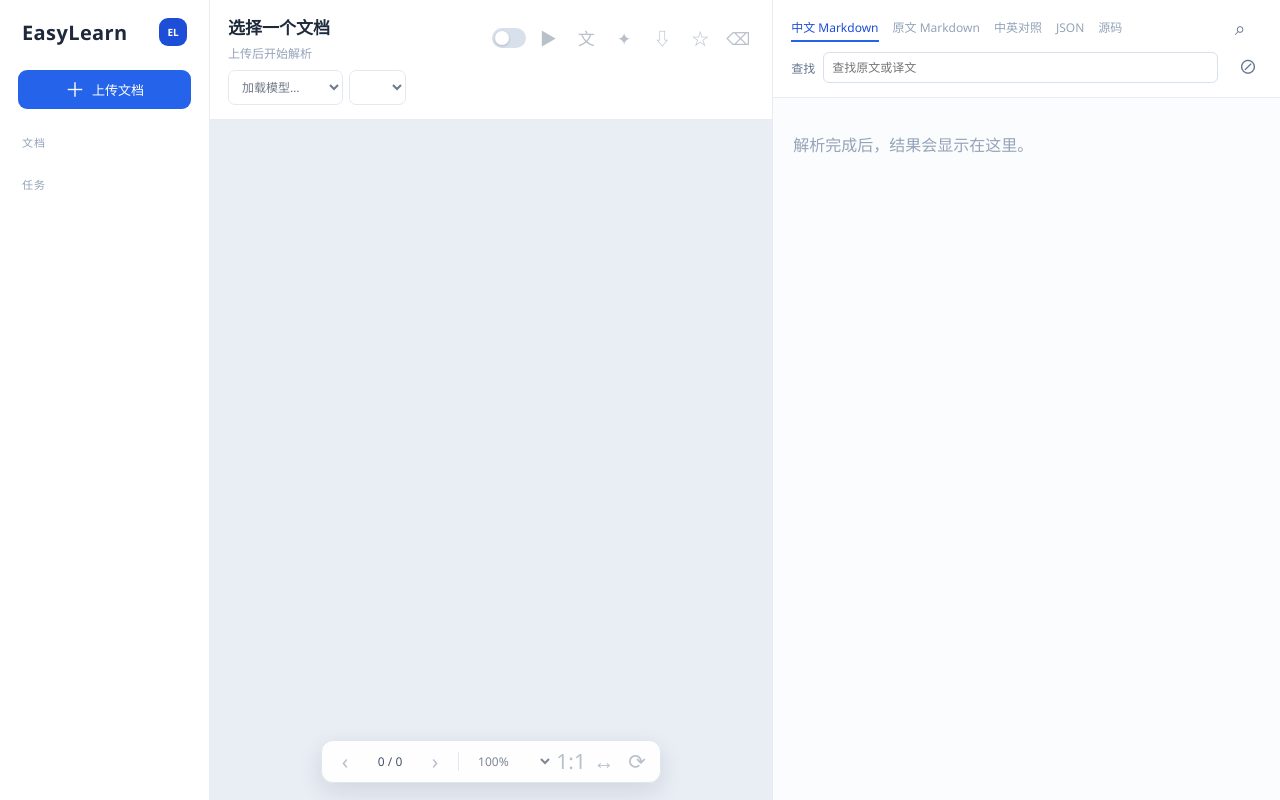
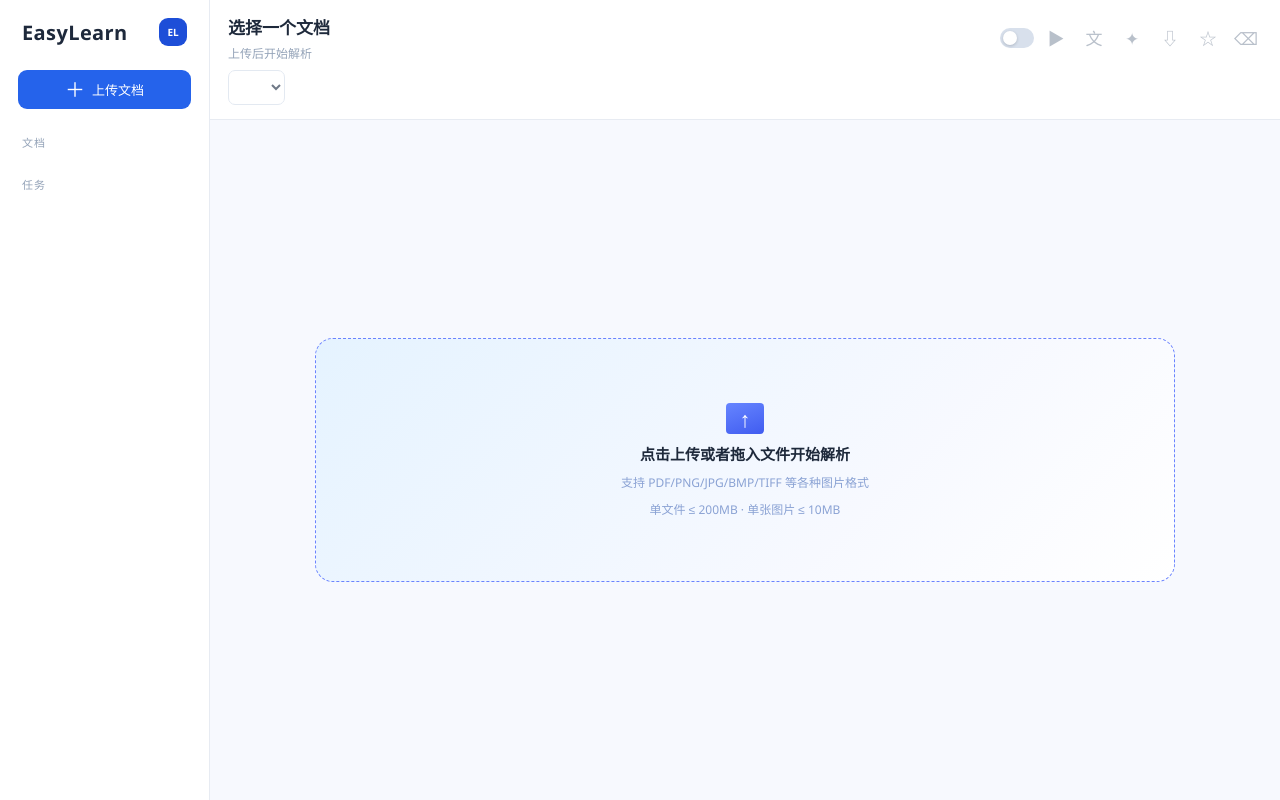
Before and after one commit to QWERDF007/EasyLearn, a FastAPI app: page / in a window 1280 px wide. Run offline with FastAPI, Linux system fonts and the light colour scheme; data that the repository does not hold is empty; parts of the project's set-up code (start-up, migrations or seed data) failed here and were passed over; some libraries are stand-ins or nearby versions.

Commit message:
完成工作台空态与模型选择收口

```diff
--- a/src/easylearn/static/app.css
+++ b/src/easylearn/static/app.css
@@ -18,6 +18,8 @@ button:disabled { cursor: not-allowed; opacity: .45; }
 .sr-only { position: absolute; width: 1px; height: 1px; padding: 0; margin: -1px; overflow: hidden; clip: rect(0, 0, 0, 0); white-space: nowrap; border: 0; }
 
 .app-shell { display: grid; grid-template-columns: 232px minmax(480px, 1.15fr) minmax(400px, .95fr); height: 100vh; overflow: hidden; }
+.app-shell.no-document .reader-column { grid-column: 2 / -1; border-right: 0; }
+.app-shell.no-document .result-column { display: none; }
 .sidebar { padding: 18px 14px; border-right: 1px solid var(--line); background: #fff; overflow: auto; }
 .brand-row { display: flex; align-items: center; justify-content: space-between; margin: 0 8px 24px; }
 .brand { font-size: 20px; font-weight: 700; letter-spacing: .02em; }
@@ -61,8 +63,8 @@ h1, h2 { margin: 0; font-size: 17px; }
 .document-identity h1 { overflow: hidden; text-overflow: ellipsis; white-space: nowrap; }
 .muted, .hint { color: var(--muted); font-size: 12px; }
 .topbar p { margin: 5px 0 0; }
-.topbar-models, .topbar-actions, .dialog-actions { display: flex; align-items: center; gap: 6px; flex-wrap: wrap; justify-content: flex-end; }
-.topbar-models select, .version-control select { max-width: 180px; padding: 7px 26px 7px 9px; border: 1px solid #d8e0ec; border-radius: 7px; background: #fff; color: #334155; font-size: 12px; }
+.topbar-version, .topbar-actions, .dialog-actions { display: flex; align-items: center; gap: 6px; flex-wrap: wrap; justify-content: flex-end; }
+.topbar-version select, .version-control select { max-width: 180px; padding: 7px 26px 7px 9px; border: 1px solid #d8e0ec; border-radius: 7px; background: #fff; color: #334155; font-size: 12px; }
 .version-control select { max-width: 150px; }
 .select-control { display: inline-flex; }
 .icon-button { display: inline-grid; place-items: center; padding: 0; border: 0; border-radius: 7px; background: transparent; color: var(--ink-soft); line-height: 1; }
@@ -95,6 +97,14 @@ h1, h2 { margin: 0; font-size: 17px; }
 .progress-footer { min-height: 20px; }
 .text-icon-button { padding: 3px 0; border: 0; background: transparent; color: var(--blue); font-size: 12px; }
 .text-icon-button:hover { color: #1d4ed8; }
+
+.empty-upload-state { display: grid; flex: 1; place-items: center; padding: 28px; background: #f7f9fe; }
+.empty-upload-dropzone { display: grid; width: min(100%, 860px); min-height: 244px; place-content: center; justify-items: center; gap: 9px; padding: 32px; border: 1px dashed #6b83ff; border-radius: 18px; background: linear-gradient(135deg, #e5f3ff, #f7f9ff 65%, #fff); color: #1e293b; cursor: pointer; transition: border-color .15s, box-shadow .15s, background .15s; }
+.empty-upload-dropzone:hover, .empty-upload-dropzone.is-dragover { border-color: var(--blue); background: linear-gradient(135deg, #dceeff, #f1f5ff 65%, #fff); box-shadow: 0 10px 30px #2563eb14; }
+.empty-upload-dropzone strong { font-size: 15px; font-weight: 600; }
+.empty-upload-dropzone > span:not(.empty-upload-icon) { color: #8aa2d4; font-size: 12px; }
+.empty-upload-icon { display: grid; width: 38px; height: 31px; place-items: center; border-radius: 4px; color: #fff; background: linear-gradient(160deg, #6685ff, #405cf0); font-size: 22px; line-height: 1; }
+.pdf-viewer[hidden] { display: none; }
 
 .pdf-viewer { position: relative; flex: 1; min-height: 0; overflow: auto; background: #e9edf4; outline: none; }
 .pdf-pages { display: grid; justify-items: center; gap: 18px; min-width: 100%; min-height: 100%; padding: 22px 22px 92px; }
@@ -192,7 +202,7 @@ h1, h2 { margin: 0; font-size: 17px; }
 @media (max-width: 1280px) {
   .app-shell { grid-template-columns: 210px minmax(420px, 1fr) minmax(360px, .9fr); }
   .topbar { grid-template-columns: minmax(0, 1fr) auto; gap: 8px; }
-  .topbar-models { grid-column: 1 / -1; grid-row: 2; justify-content: flex-start; }
+  .topbar-version { grid-column: 1 / -1; grid-row: 2; justify-content: flex-start; }
   .topbar-actions { grid-column: 2; grid-row: 1; }
 }
 @media (max-width: 1050px) {
--- a/src/easylearn/static/app.js
+++ b/src/easylearn/static/app.js
@@ -2,8 +2,6 @@ import { PdfReader } from "./pdf-viewer.js";
 
 const state = {
   documents: [],
-  models: [],
-  selectedModelId: null,
   document: null,
   parse: null,
   translations: new Map(),
@@ -27,6 +25,7 @@ const state = {
   busyButtons: new Set(),
   editingSourceBlockId: null,
   pendingDeleteDocumentId: null,
+  uploading: false,
   parseProgressTimer: null,
   documentLoadGeneration: 0,
   parseLoadGeneration: 0,
@@ -51,6 +50,7 @@ const pdfReader = new PdfReader($("#pdf-viewer"), {
     const select = $("#zoom-select");
     const value = String(Number(scale));
     select.value = [...select.options].some((option) => option.value === value) ? value : "";
+    $("#pdf-viewer").dataset.scale = String(scale);
   },
   onError(error) {
     notify(`PDF 加载失败：${error?.message || "未知错误"}`);
@@ -89,16 +89,6 @@ async function refreshHealth() {
   }
 }
 
-async function refreshModels() {
-  try {
-    state.models = await api("/api/mineru/models");
-    renderModelSelect();
-    syncToolbar();
-  } catch (error) {
-    notify(error.message);
-  }
-}
-
 function selectedParseId() {
   return state.document?.active_parse_id || state.document?.parse_results?.[0]?.parse_id || null;
 }
@@ -112,6 +102,7 @@ async function refreshDocuments() {
     entry.className = "document-item" + (
       state.document?.document_id === item.document_id ? " is-active" : ""
     );
+    entry.dataset.documentId = item.document_id;
     const open = document.createElement("button");
     open.type = "button";
     open.className = "document-open";
@@ -258,34 +249,6 @@ function renderVersionSelect(activeId = selectedParseId()) {
   select.disabled = !state.document?.parse_results?.length;
 }
 
-function renderModelSelect() {
-  const select = $("#model-select");
-  const previous = state.selectedModelId || select.value;
-  select.replaceChildren();
-  if (!state.models.length) {
-    const option = document.createElement("option");
-    option.value = "";
-    option.textContent = "未找到 MinerU 模型";
-    select.append(option);
-    select.disabled = true;
-    state.selectedModelId = null;
-    return;
-  }
-  const selected = state.models.find((item) => item.model_id === previous)
-    || state.models.find((item) => item.selected)
-    || state.models[0];
-  for (const model of state.models) {
-    const option = document.createElement("option");
-    option.value = model.model_id;
-    option.textContent = model.name;
-    option.title = "本地 MinerU VLM 模型";
-    option.selected = model.model_id === selected.model_id;
-    select.append(option);
-  }
-  state.selectedModelId = selected.model_id;
-  select.disabled = false;
-}
-
 function syncFavoriteButton() {
   const button = $("#favorite-button");
   const favorite = state.document?.favorite === true;
@@ -308,12 +271,21 @@ function syncToolbar() {
   $("#export-button").disabled = !hasParse || state.busyButtons.has("export-button");
   $("#favorite-button").disabled = !hasDocument;
   $("#delete-button").disabled = !hasDocument;
-  $("#model-select").disabled = !state.models.length;
   const isXlsx = Boolean(state.document?.name?.toLowerCase().endsWith(".xlsx"));
   $("#office-options").hidden = !isXlsx || !officeEnabled;
   $("#office-sheet").disabled = !isXlsx || !officeEnabled;
   $("#office-print-range").disabled = !isXlsx || !officeEnabled;
   $("#auto-translate").disabled = !hasDocument || !llmConfigured;
+  syncWorkspaceLayout();
+}
+
+function syncWorkspaceLayout() {
+  const hasDocument = Boolean(state.document);
+  const shell = document.querySelector(".app-shell");
+  shell.classList.toggle("has-document", hasDocument);
+  shell.classList.toggle("no-document", !hasDocument);
+  $("#empty-upload-state").hidden = hasDocument;
+  $("#pdf-viewer").hidden = !hasDocument;
 }
 
 async function withButtonBusy(buttonId, busyLabel, work) {
@@ -340,10 +312,6 @@ async function withButtonBusy(buttonId, busyLabel, work) {
 function parseRequestBody(scope = null) {
   const source = scope || {};
   const body = {};
-  const modelId = typeof source.model_id === "string"
-    ? source.model_id
-    : (!scope ? $("#model-select").value : "");
-  if (modelId) body.model_id = modelId;
   if (source.options && typeof source.options === "object") {
     body.options = source.options;
   }
@@ -1329,10 +1297,10 @@ async function retryTask(task) {
   }
 }
 
-$("#upload-form").addEventListener("submit", async (event) => {
-  event.preventDefault();
-  const file = $("#file-input").files[0];
-  if (!file) return;
+async function uploadDocument(file) {
+  if (!file || state.uploading) return;
+  state.uploading = true;
+  syncToolbar();
   try {
     const form = new FormData();
     form.append("file", file);
@@ -1347,11 +1315,35 @@ $("#upload-form").addEventListener("submit", async (event) => {
     await openDocument(item.document_id);
   } catch (error) {
     notify(error.message);
-  }
+  } finally {
+    $("#file-input").value = "";
+    state.uploading = false;
+    syncToolbar();
+  }
+}
+
+$("#upload-form").addEventListener("submit", (event) => {
+  event.preventDefault();
+  void uploadDocument($("#file-input").files[0]);
 });
 
 $("#file-input").addEventListener("change", () => {
   if ($("#file-input").files.length) $("#upload-form").requestSubmit();
+});
+
+const emptyUploadState = $("#empty-upload-state");
+emptyUploadState.addEventListener("dragover", (event) => {
+  event.preventDefault();
+  $("#empty-upload-dropzone").classList.add("is-dragover");
+});
+emptyUploadState.addEventListener("dragleave", (event) => {
+  if (event.relatedTarget instanceof Node && emptyUploadState.contains(event.relatedTarget)) return;
+  $("#empty-upload-dropzone").classList.remove("is-dragover");
+});
+emptyUploadState.addEventListener("drop", (event) => {
+  event.preventDefault();
+  $("#empty-upload-dropzone").classList.remove("is-dragover");
+  void uploadDocument(event.dataTransfer?.files?.[0]);
 });
 
 $("#version-select").addEventListener("change", (event) => {
@@ -1372,9 +1364,6 @@ $("#zoom-select").addEventListener("change", (event) => pdfReader.setScale(event
 $("#reset-zoom").addEventListener("click", () => pdfReader.resetScale());
 $("#fit-width").addEventListener("click", () => pdfReader.fitWidth());
 $("#rotate-page").addEventListener("click", () => pdfReader.rotate());
-$("#model-select").addEventListener("change", (event) => {
-  state.selectedModelId = event.target.value || null;
-});
 $("#parse-progress-cancel").addEventListener("click", () => {
   const task = parseTaskForCurrentDocument();
   if (task) void cancelTask(task.task_id);
@@ -1634,4 +1623,5 @@ for (const tab of document.querySelectorAll(".result-tab")) {
   tab.addEventListener("click", () => setResultView(tab.dataset.view));
 }
 
-void Promise.all([refreshHealth(), refreshModels(), refreshDocuments()]).catch((error) => notify(error.message));
+syncWorkspaceLayout();
+void Promise.all([refreshHealth(), refreshDocuments()]).catch((error) => notify(error.message));
--- a/src/easylearn/templates/index.html
+++ b/src/easylearn/templates/index.html
@@ -7,7 +7,7 @@
     <link rel="stylesheet" href="/static/app.css">
   </head>
   <body>
-    <main class="app-shell">
+    <main class="app-shell no-document">
       <aside class="sidebar" aria-label="文档导航">
         <div class="brand-row">
           <div class="brand">EasyLearn</div>
@@ -32,13 +32,7 @@
             <h1 id="document-name">选择一个文档</h1>
             <p id="document-status" class="muted">上传后开始解析</p>
           </div>
-          <div class="topbar-models">
-            <label class="select-control">
-              <span class="sr-only">MinerU 模型</span>
-              <select id="model-select" aria-label="MinerU 模型" disabled>
-                <option value="">加载模型…</option>
-              </select>
-            </label>
+          <div class="topbar-version">
             <label class="select-control version-control">
               <span class="sr-only">解析版本</span>
               <select id="version-select" aria-label="解析版本" disabled></select>
@@ -76,7 +70,15 @@
             <button id="parse-progress-cancel" class="text-icon-button" type="button" title="取消解析" aria-label="取消解析"><span aria-hidden="true">×</span> 取消</button>
           </div>
         </div>
-        <div id="pdf-viewer" class="pdf-viewer" aria-label="PDF 原文" tabindex="0">
+        <div id="empty-upload-state" class="empty-upload-state" role="status">
+          <label id="empty-upload-dropzone" class="empty-upload-dropzone" for="file-input">
+            <span class="empty-upload-icon" aria-hidden="true">↑</span>
+            <strong>点击上传或者拖入文件开始解析</strong>
+            <span>支持 PDF/PNG/JPG/BMP/TIFF 等各种图片格式</span>
+            <span>单文件 ≤ 200MB · 单张图片 ≤ 10MB</span>
+          </label>
+        </div>
+        <div id="pdf-viewer" class="pdf-viewer" aria-label="PDF 原文" tabindex="0" hidden>
           <div id="pdf-pages" class="pdf-pages"></div>
           <div id="pdf-toolbar" class="pdf-toolbar" aria-label="PDF 阅读控制">
             <button id="prev-page" class="icon-button reader-icon" type="button" aria-label="上一页" title="上一页" disabled><span aria-hidden="true">‹</span></button>
@@ -123,9 +125,7 @@
             <button id="clear-selection" class="icon-button small-icon" type="button" title="清除选择" aria-label="清除选择"><span aria-hidden="true">⊘</span></button>
           </div>
         </header>
-        <div id="result-content" class="result-content" aria-live="polite">
-          <p class="empty-state">解析完成后，结果会显示在这里。</p>
-        </div>
+        <div id="result-content" class="result-content" aria-live="polite"></div>
       </section>
     </main>
 
```
Also changed, not shown: WORKLOG.md (+21 -0 lines), docs/CURRENT.md (+2 -1 lines), tests/browser/test_upload.py (+9 -0 lines), tests/v3/test_app.py (+7 -1 lines).
